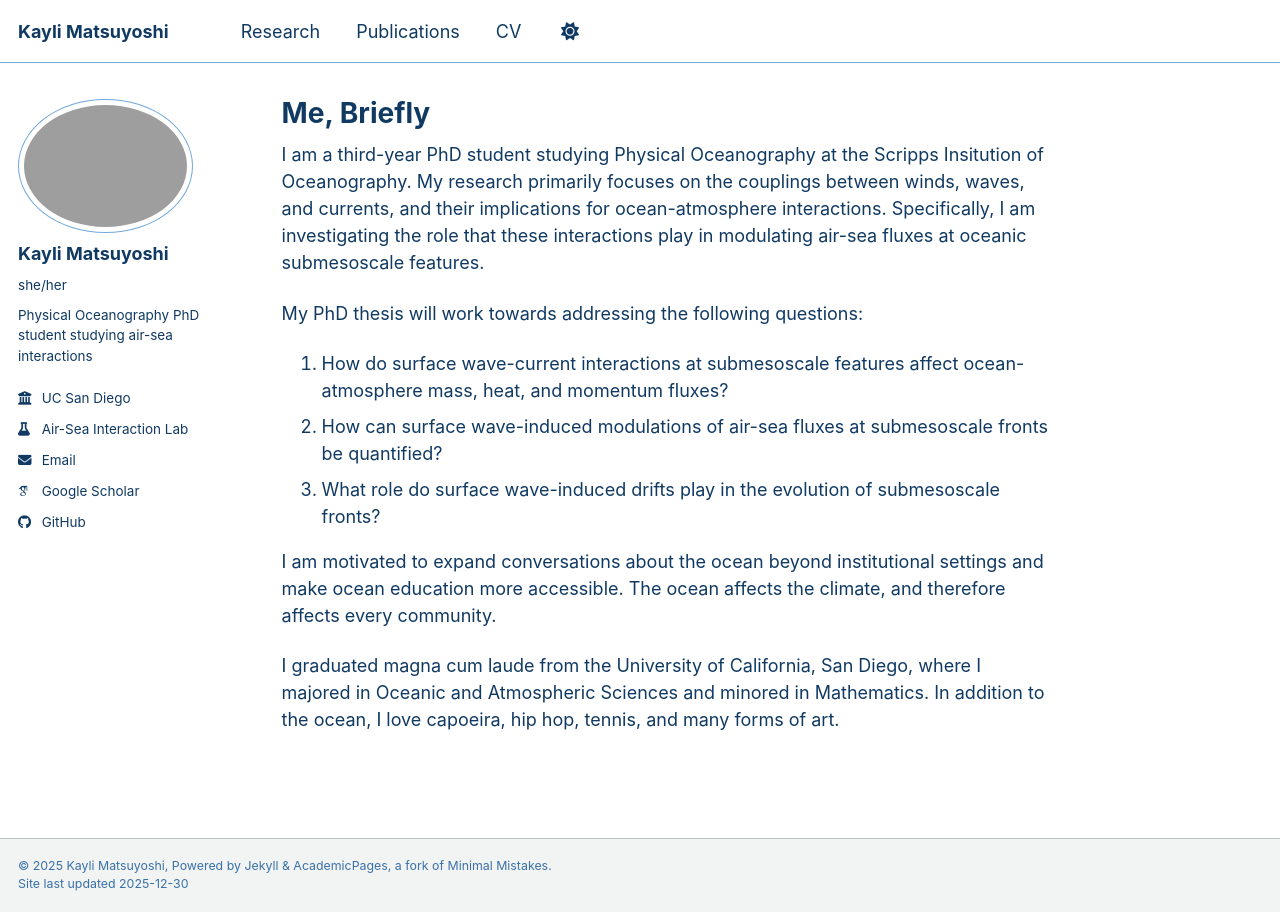
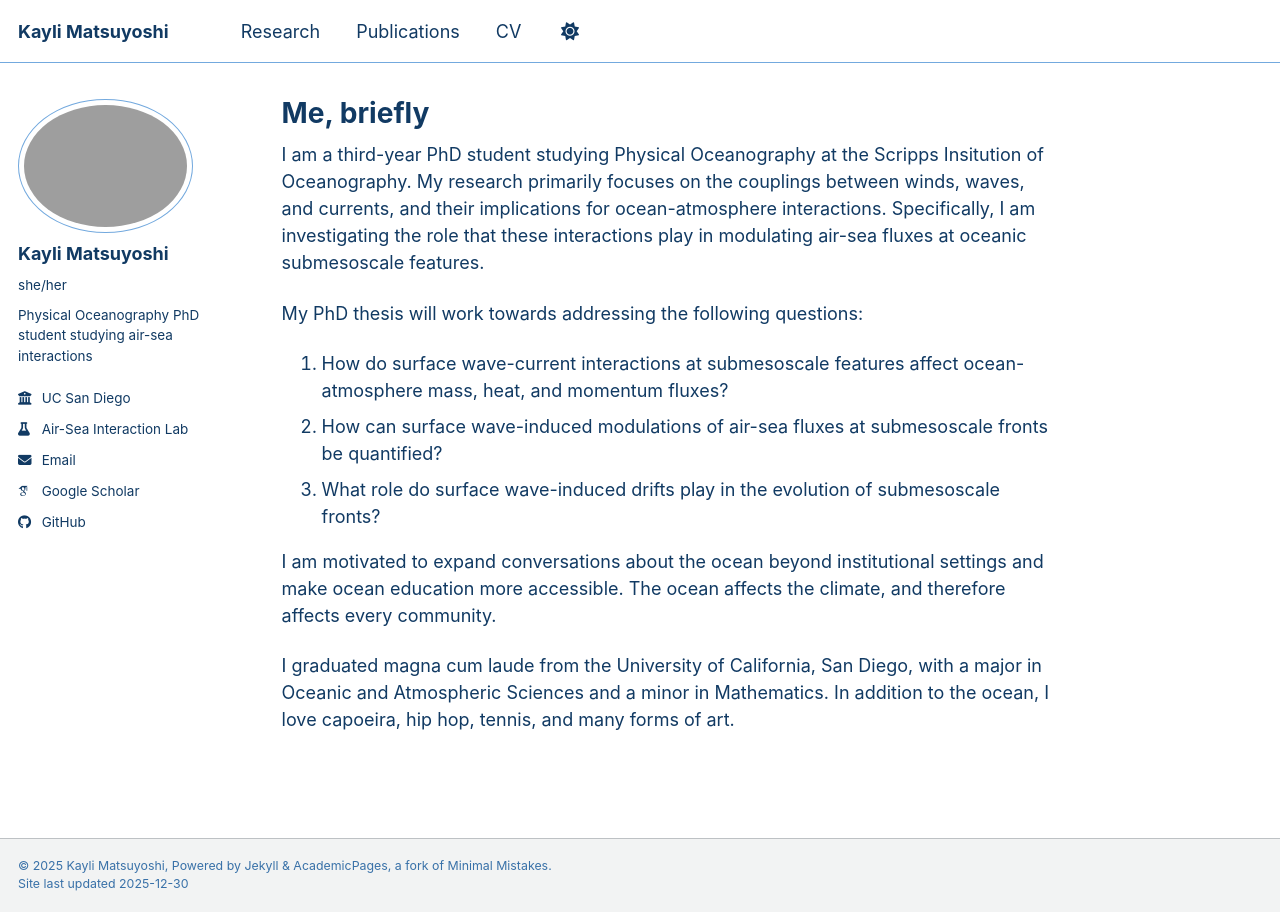
Before and after one commit to kmatsuyo/kmatsuyo.github.io, a Jekyll site: the page built from _pages/about.md, in a window 1280 px wide. Built offline with Jekyll 4.4.1, drawn with Linux system fonts in a browser that asks for light colours; some web fonts are replaced; a script bundle is joined from its source files by our own code; library files that are not in the unit come from our copies.

Commit message:
Update about.md

```diff
--- a/_pages/about.md
+++ b/_pages/about.md
@@ -1,6 +1,6 @@
 ---
 permalink: /
-title: "Me, Briefly"
+title: "Me, briefly"
 author_profile: true
 redirect_from:
   - /about/
@@ -16,4 +16,4 @@ My PhD thesis will work towards addressing the following questions:
 
 I am motivated to expand conversations about the ocean beyond institutional settings and make ocean education more accessible. The ocean affects the climate, and therefore affects every community.
 
-I graduated magna cum laude from the University of California, San Diego, where I majored in Oceanic and Atmospheric Sciences and minored in Mathematics. In addition to the ocean, I love capoeira, hip hop, tennis, and many forms of art.
+I graduated magna cum laude from the University of California, San Diego, with a major in Oceanic and Atmospheric Sciences and a minor in Mathematics. In addition to the ocean, I love capoeira, hip hop, tennis, and many forms of art.
```
